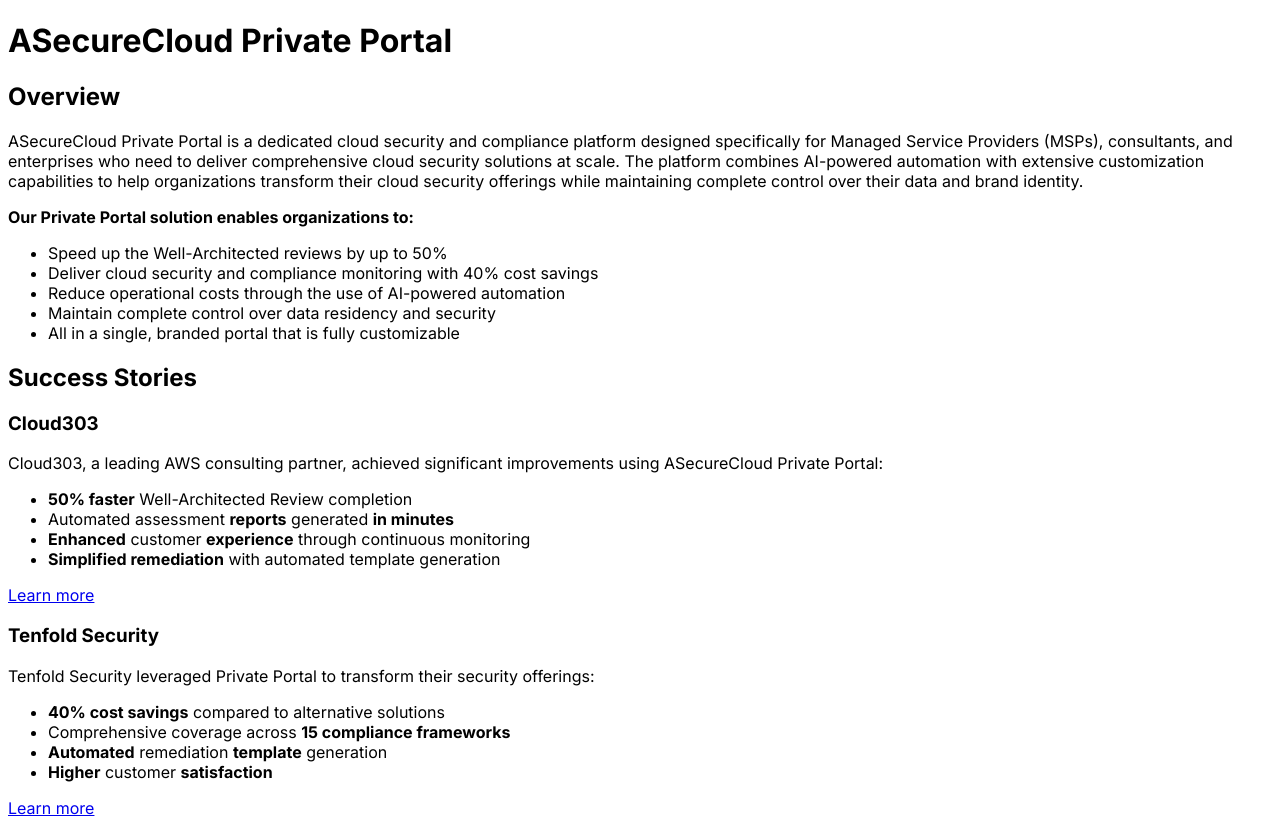
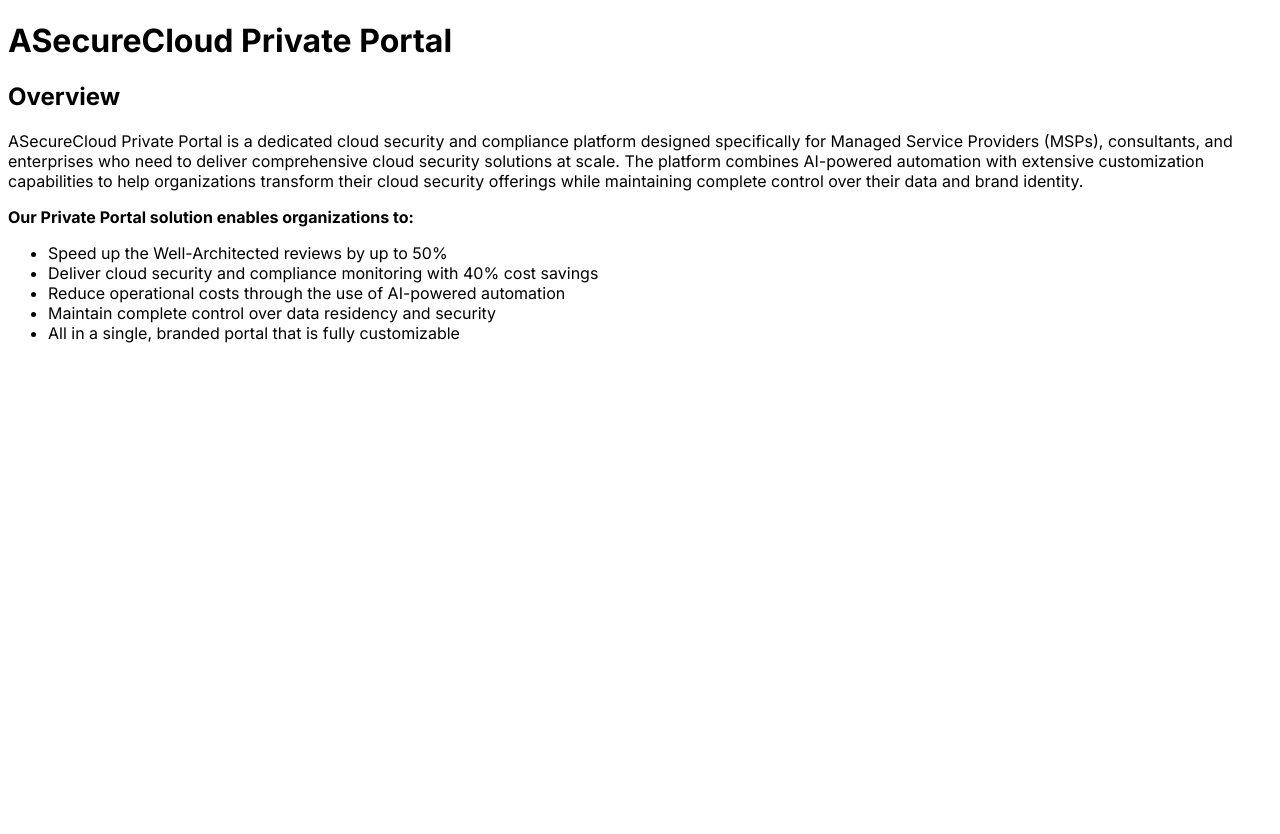
Before and after one commit to asecurecloud/documentation, a Next.js app: page /privatePortal in a window 1280 px wide. After the commit the page ends 800 px from the top, so only its background shows below. Built offline with nearby package versions, Linux system fonts and the light colour scheme.

Commit message:
updated PP

```diff
--- a/pages/privatePortal/index.mdx
+++ b/pages/privatePortal/index.mdx
@@ -6,35 +6,8 @@
 
 **Our Private Portal solution enables organizations to:**
 
-* Speed up the Well-Architected reviews by up to 50%
-* Deliver cloud security and compliance monitoring with 40% cost savings
-* Reduce operational costs through the use of AI-powered automation
-* Maintain complete control over data residency and security
-* All in a single, branded portal that is fully customizable
-
-
-
-## Success Stories
-
-### Cloud303
-
-Cloud303, a leading AWS consulting partner, achieved significant improvements using ASecureCloud Private Portal:
-
-* **50% faster** Well-Architected Review completion
-* Automated assessment **reports** generated **in minutes**
-* **Enhanced** customer **experience** through continuous monitoring
-* **Simplified remediation** with automated template generation
-
-[Learn more](https://aws.amazon.com/partners/success/cloud303-asecurecloud/)
-
-### Tenfold Security
-
-Tenfold Security leveraged Private Portal to transform their security offerings:
-
-* **40% cost savings** compared to alternative solutions
-* Comprehensive coverage across **15 compliance frameworks**
-* **Automated** remediation **template** generation
-* **Higher** customer **satisfaction**
-
-
-[Learn more](https://s3.amazonaws.com/asecure.cloud/case-study-tenfold-security.pdf)
+- Speed up the Well-Architected reviews by up to 50%
+- Deliver cloud security and compliance monitoring with 40% cost savings
+- Reduce operational costs through the use of AI-powered automation
+- Maintain complete control over data residency and security
+- All in a single, branded portal that is fully customizable
```
Also changed, not shown: pages/cloudassessments/assessment-detail.mdx (added).
